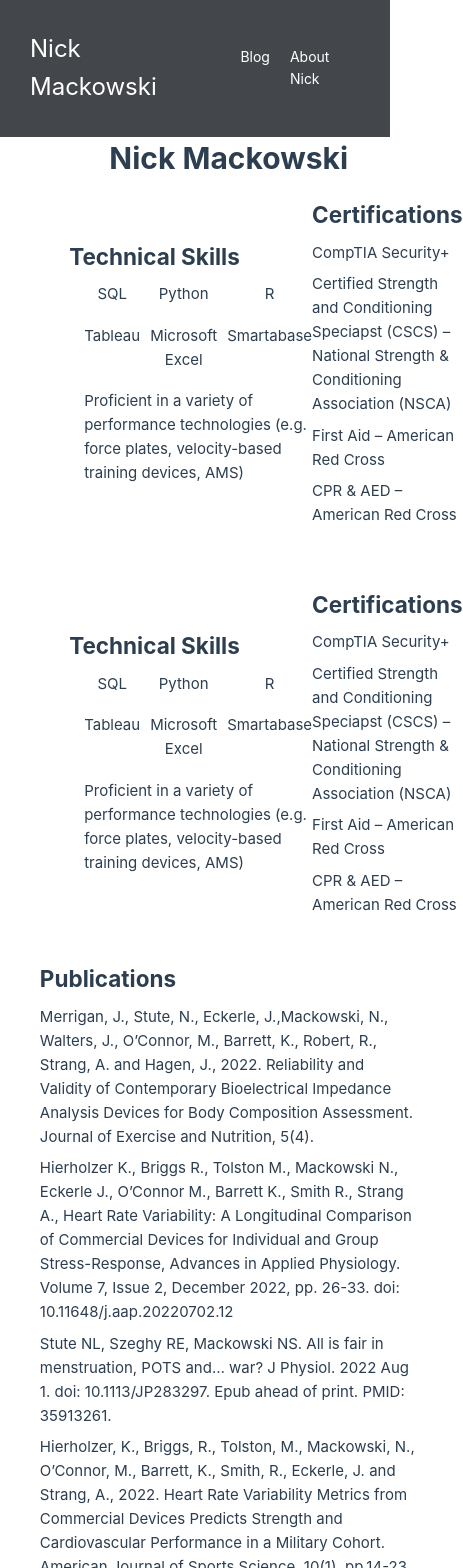
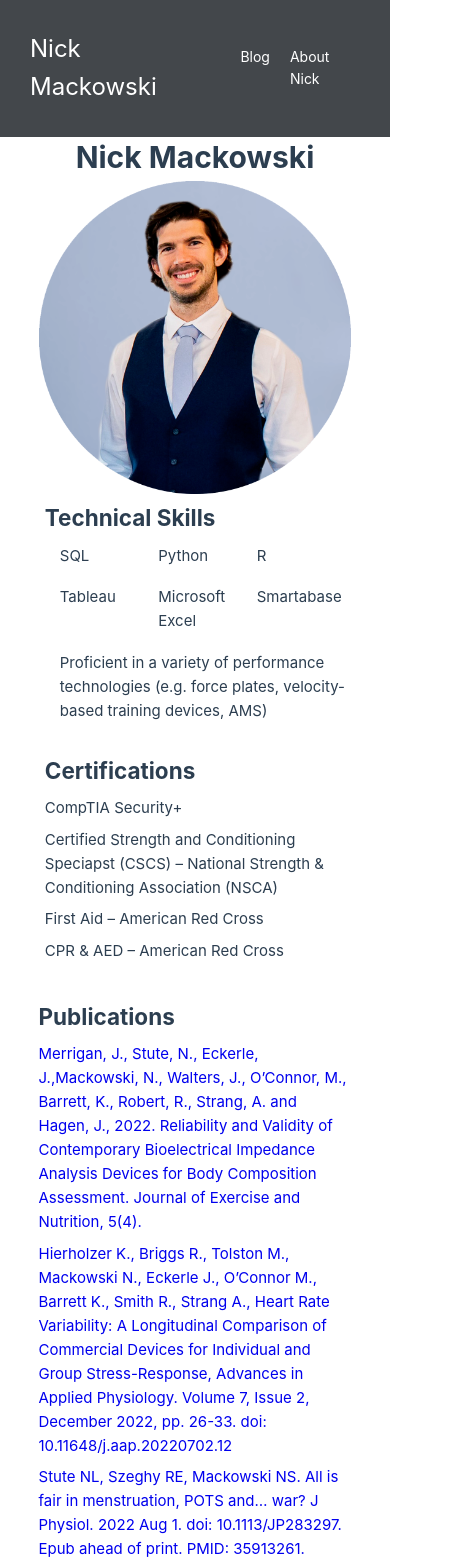
Before and after one commit to nmack41/nmdotcom, a Vue app: page / in a window 390 px wide. Shown: the top 1568 px of the page, 463 px wide, since content can reach past the window. Built offline with nearby package versions, Linux system fonts and the light colour scheme.

Commit message:
Mobile and web friendly, linked pubs

```diff
--- a/src/views/AboutView.vue
+++ b/src/views/AboutView.vue
@@ -1,7 +1,14 @@
 <template>
   <div class="about-me">
     <h1>Nick Mackowski</h1>
-    <div class="about-me-profile dekstop">
+    <div class="profile-mobile">
+      <img
+        id="profile0"
+        src="/src/assets/Nick_circle_2.png"
+        alt="profile-pic"
+      />
+    </div>
+    <div class="about-me-profile-desktop">
       <div class="about-me-profile">
         <img
           id="profile1"
@@ -26,14 +33,7 @@
         </div>
       </div>
     </div>
-    <div class="about-me-profile mobile">
-      <div class="about-me-profile">
-        <img
-          id="profile1"
-          src="/src/assets/Nick_circle_2.png"
-          alt="profile-pic"
-        />
-      </div>
+    <div class="about-me-profile-mobile">
       <div class="about-me-skillcerts">
         <div class="skills">
           <h2>Technical Skills</h2>
@@ -54,15 +54,20 @@
     <div class="publications">
       <h2>Publications</h2>
       <div v-for="(publish, index) in pub" :key="index">
-        <p>{{ publish }}</p>
+        <p>
+          <a :href="publink[index]" target="_blank">{{ publish }}</a>
+        </p>
       </div>
     </div>
     <div class="abstracts">
       <h2>Abstracts</h2>
       <div v-for="(abs, index) in abstract" :key="index">
-        <p>{{ abs }}</p>
+        <p>
+          <a :href="abstractlink[index]">{{ abs }}</a>
+        </p>
       </div>
     </div>
+
     <div class="experiences">
       <h2>Experiences</h2>
       <div v-for="(experience, index) in exp" :key="index">
@@ -105,8 +110,18 @@ export default {
         "Hierholzer, K., Briggs, R., Tolston, M., Mackowski, N., O’Connor, M., Barrett, K., Smith, R., Eckerle, J. and Strang, A., 2022. Heart Rate Variability Metrics from Commercial Devices Predicts Strength and Cardiovascular Performance in a Military Cohort. American Journal of Sports Science, 10(1), pp.14-23.",
         "Strang, A.J., Smith, R., Hierholzer, K., Moore, B., Crews, R. and Mackowski, N., 2021. Effects of an AMINO-ACID Gel (AQUAGARD (registered trademark)) on Hydration and Performance Parameters During Prolonged Aerobic Exercise. Oak Ridge Institute for Science and Education.",
         "Devine, K.A., Viola, A., Levonyan‐Radloff, K., Mackowski, N., Bozzini, B., Chandler, A., Xu, B., Ohman‐Strickland, P., Mayans, S., Farrar‐Anton, A. and Sahler, O.J.Z., 2020. Feasibility of FitSurvivor: A technology‐enhanced group‐based fitness intervention for adolescent and young adult survivors of childhood cancer. Pediatric Blood & Cancer, 67(9), p.e28530.",
-        " Harshman, S.W., Strayer, K.E., Davidson, C.N., Pitsch, R.L., Narayanan, L., Scott, A.M., Schaeublin, N.M., Wiens, T.L., Phelps, M.S., O’Connor, M.L. and Mackowski, N.S., 2021. Rate normalization for sweat metabolomics biomarker discovery. Talanta, 223, p.121797.",
+        "Harshman, S.W., Strayer, K.E., Davidson, C.N., Pitsch, R.L., Narayanan, L., Scott, A.M., Schaeublin, N.M., Wiens, T.L., Phelps, M.S., O’Connor, M.L. and Mackowski, N.S., 2021. Rate normalization for sweat metabolomics biomarker discovery. Talanta, 223, p.121797.",
         "Harshman, S.W., Browder, A.B., Davidson, C.N., Pitsch, R.L., Strayer, K.E., Schaeublin, N.M., Phelps, M.S., O’Connor, M.L., Mackowski, N.S., Barrett, K.N. and Eckerle, J.J., 2021. The impact of nutritional supplementation on sweat metabolomic content: a proof-of-concept study. Frontiers in Chemistry, 9, p.255.",
+      ],
+      publink: [
+        "https://www.journalofexerciseandnutrition.com/index.php/JEN/article/view/133",
+        "https://www.sciencepublishinggroup.com/journal/paperinfo?journalid=387&doi=10.11648/j.aap.20220702.12",
+        "https://physoc.onlinelibrary.wiley.com/doi/10.1113/JP283297",
+        "https://www.sciencepublishinggroup.com/journal/paperinfo?journalid=155&doi=10.11648/j.ajss.20221001.13",
+        "https://apps.dtic.mil/sti/citations/AD1146017",
+        "https://onlinelibrary.wiley.com/doi/10.1002/pbc.28530",
+        "https://www.sciencedirect.com/science/article/pii/S0039914020310882?via%3Dihub",
+        "https://www.frontiersin.org/articles/10.3389/fchem.2021.659583/full",
       ],
       abstract: [
         "Tok, O., Pellegrino, J., Walker, A., Sanders, D., McFadden, B., Rabideau, M., Conway, S., Ordway, C., Bello, M., Hofacker, M., Mackowski, N., Poyssick, A., Capone, E., Monaco, R., Fragala, M., & Arent, S. (2016). In-season changes in plasma amino acid levels in division I NCAA female athletes. Journal of the International Society of Sports Nutrition, 13, P25.",
@@ -114,6 +129,13 @@ export default {
         "Hofacker, M., Walker, A., McFadden, B., Rabideau, M., Conway, S., Sanders, D., Mackowski, N., & Arent, S. (2016) Practice vs. competition work rates in collegiate soccer players: do they practice like they play?. Medicine & Science in Sport Exercise, 48, P.S793.",
         "McFadden, B., Walker, A., Hofacker, M., Rabideau, M., Poyssick, A., Conway, S., Pellegrino, J., Mackowski, N., Ordway, C., & Arent, S. (2016). Monitoring the effect of a yearlong training program on power, ventilatory threshold, body composition, and aerobic capacity of division I male college soccer players. Medicine & Science in Sport Exercise, 48, P.S792",
         "Pellegrino, J., Walker, A., Conway, S., Hofacker, M., Rabideau, M., McFadden, B., Mackowski, N., Ordway, C., Bello, M., Tok, O., Sanders, D., & Arent, S. (2016). Biomarker changes in collegiate female power-endurance athletes: the role of fitness as a predictor. Medicine & Science in Sport Exercise, Vol. 48 No. 5, 2016. P.S265",
+      ],
+      abstractlink: [
+        "https://www.ncbi.nlm.nih.gov/pmc/articles/PMC5025820/",
+        "https://journals.lww.com/acsm-msse/Fulltext/2016/05001/Changes_In_Markers_Of_Recovery,_Readiness,_And.790.aspx",
+        "https://journals.lww.com/acsm-msse/Fulltext/2016/05001/Practice_vs_Competition_Work_Rates_in_Collegiate.2373.aspx",
+        "https://journals.lww.com/acsm-msse/Fulltext/2016/05001/Monitoring_Of_A_Yearlong_Training_Program_On.2372.aspx",
+        "https://journals.lww.com/acsm-msse/Fulltext/2016/05001/Biomarkers_Changes_In_Collegiate_Female.792.aspx",
       ],
       thesis: [
         "Fit survivor: a multi-component health intervention for adolescent and young adult childhood cancer survivors",
@@ -164,59 +186,95 @@ export default {
 </script>
 
 <style scoped>
-.about-me {
-  padding: 2%;
-  width: 100%;
-  display: flex;
-  flex-direction: column;
-  align-items: left;
-  text-align: left;
+.about-me-profile-desktop,
+.about-me-profile-mobile {
+  display: none;
 }
 
 @media only screen and (max-width: 900px) {
-  .about-me-profile.mobile {
-    display: flex; /* Show mobile profile div on mobile */
+  .about-me {
+    padding: 2%;
+    flex-direction: column;
+    align-items: left;
+    text-align: left;
+  }
+  .about-me-profile-mobile {
+    display: flex;
   }
 
-  .about-me-profile.desktop {
-    display: none; /* Hide desktop profile div on mobile */
+  .profile-mobile {
+    display: flex;
+  }
+
+  #profile0 {
+    width: 100%;
+    max-width: 400px;
+    height: auto;
   }
 
   h1 {
     text-align: center;
   }
+
+  .about-me-profile,
+  .about-me-skillcerts {
+    width: 100%;
+    display: flex;
+    text-align: left;
+    padding: 2%;
+  }
+
+  .about-me-skillcerts {
+    flex-direction: column;
+  }
 }
 
 @media only screen and (min-width: 901px) {
-  .about-me-profile.desktop {
-    display: flex; /* Show desktop profile div on desktop */
+  .about-me {
+    padding: 2%;
+    width: 100%;
+    display: flex;
+    flex-direction: column;
+    align-items: left;
+    text-align: left;
+  }
+  .about-me-profile-desktop {
+    display: flex;
   }
 
-  .about-me-profile.mobile {
-    display: none; /* Hide mobile profile div on desktop */
+  .profile-mobile {
+    display: none;
   }
-}
 
-.about-me-profile-image,
-.about-me-skillcerts {
-  width: 100%;
-  max-width: 400px;
-  padding: 2%;
-}
+  #profile1 {
+    width: 100%;
+    max-width: 400px;
+    height: auto;
+  }
 
-.about-me-profile,
-.about-me-skillcerts {
-  width: 100%;
-  display: flex;
-  align-items: center;
-  text-align: center;
-  padding: 2%;
-}
+  .about-me-profile,
+  .about-me-skillcerts {
+    display: flex;
+    align-items: center;
+    text-align: center;
+    padding: 2%;
+  }
+  .about-me-skillcerts {
+    width: 80%;
+    display: flex;
+    align-items: center;
+    text-align: center;
+    padding: 2%;
+    gap: 10%;
+  }
 
-#profile1 {
-  width: 100%;
-  max-width: 400px;
-  height: auto;
+  .about-me-skillcerts h2 {
+    text-align: center;
+  }
+
+  .techskills {
+    width: 100%;
+  }
 }
 
 .techskills {
@@ -266,6 +324,10 @@ p {
   margin-top: 0.5em;
 }
 
+div a:hover {
+  font-weight: bold;
+}
+
 .exptitle {
   font-weight: bold;
 }
```
